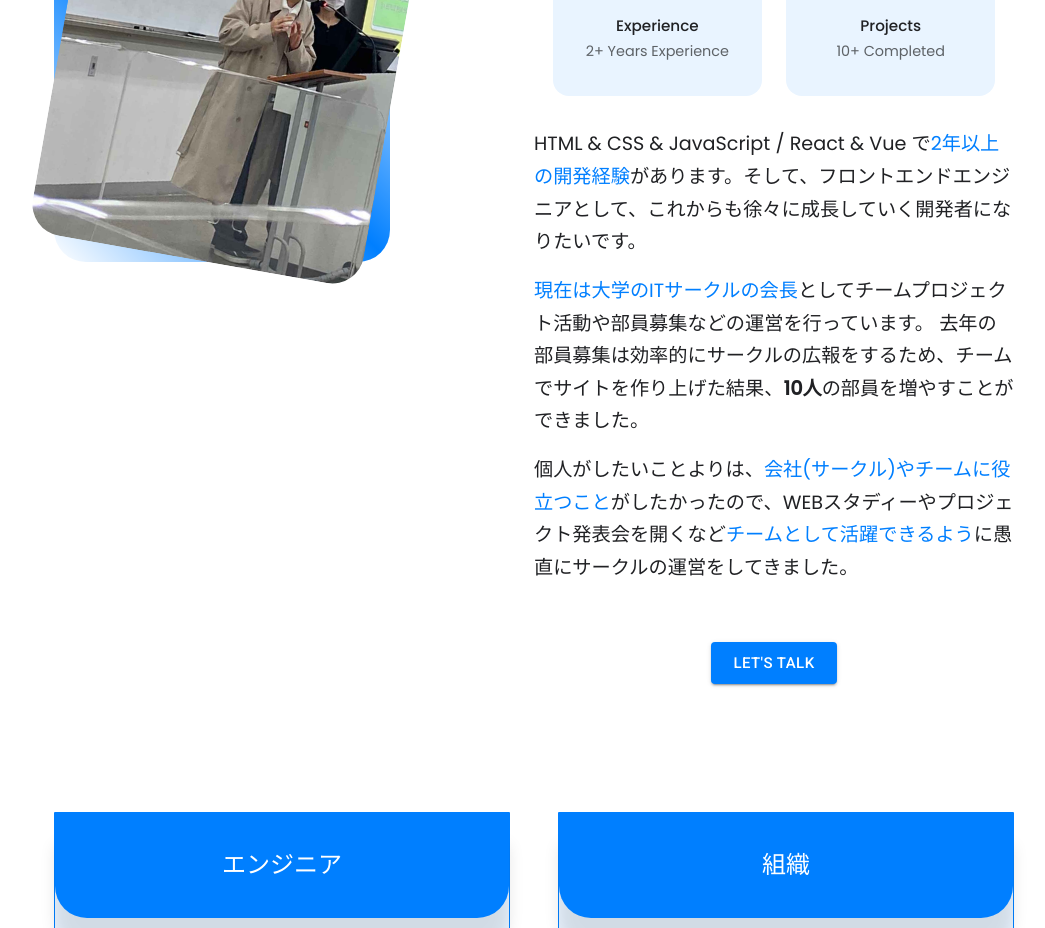
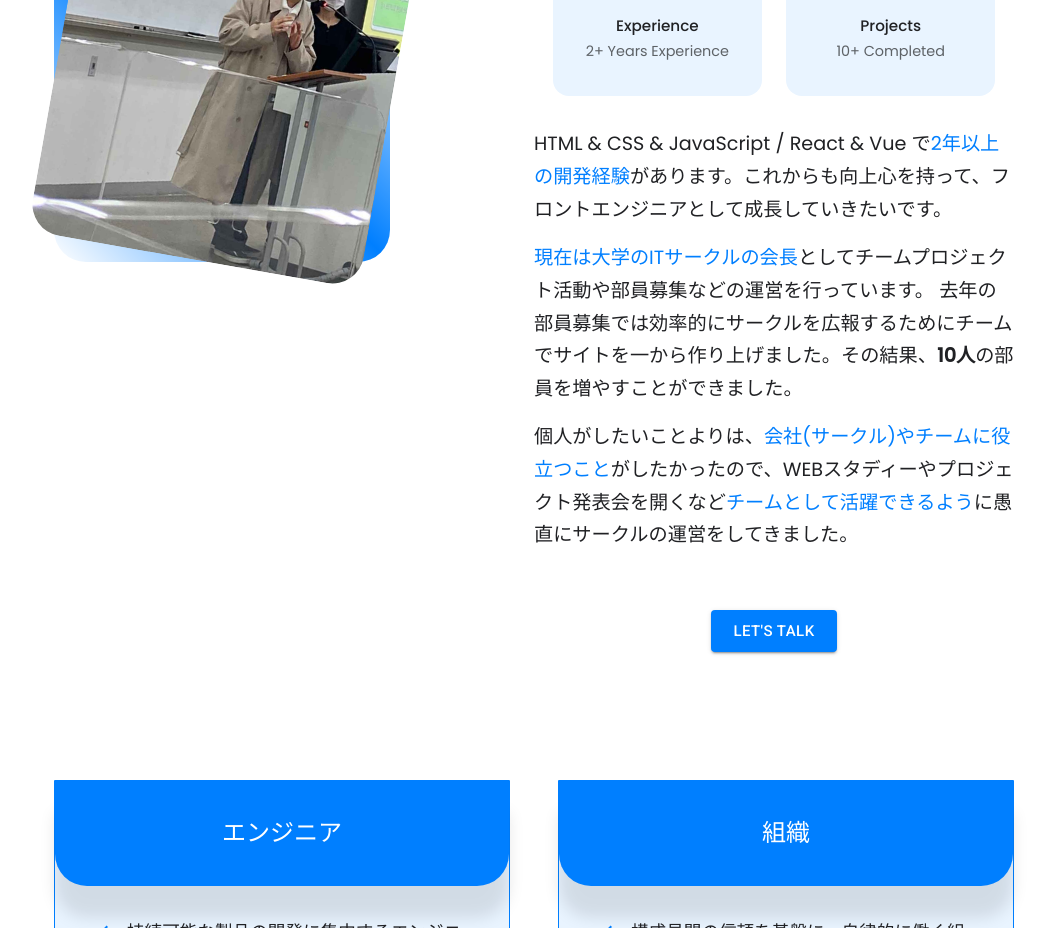
Before and after one commit to hi1004/portfolio, a React (Create React App) app: page / in a window 1280 px wide. Shown: the part 1200-2128 px from the top of the page, without its empty margins (106-1151 px from the left). Built offline with nearby package versions, Linux system fonts and the light colour scheme.

Commit message:
modify about text

```diff
--- a/src/components/about/About.jsx
+++ b/src/components/about/About.jsx
@@ -63,12 +63,12 @@ const About = () => {
             <p>
               HTML & CSS & JavaScript / React & Vue で
               <span>2年以上の開発経験</span>
-              があります。そして、フロントエンドエンジニアとして、これからも徐々に成長していく開発者になりたいです。
+              があります。これからも向上心を持って、フロントエンジニアとして成長していきたいです。
             </p>
             <p>
               <span>現在は大学のITサークルの会長</span>
               としてチームプロジェクト活動や部員募集などの運営を行っています。
-              去年の部員募集は効率的にサークルの広報をするため、チームでサイトを作り上げた結果、
+              去年の部員募集では効率的にサークルを広報するためにチームでサイトを一から作り上げました。その結果、
               <strong>10人</strong>の部員を増やすことができました。
             </p>
             <p>
```
